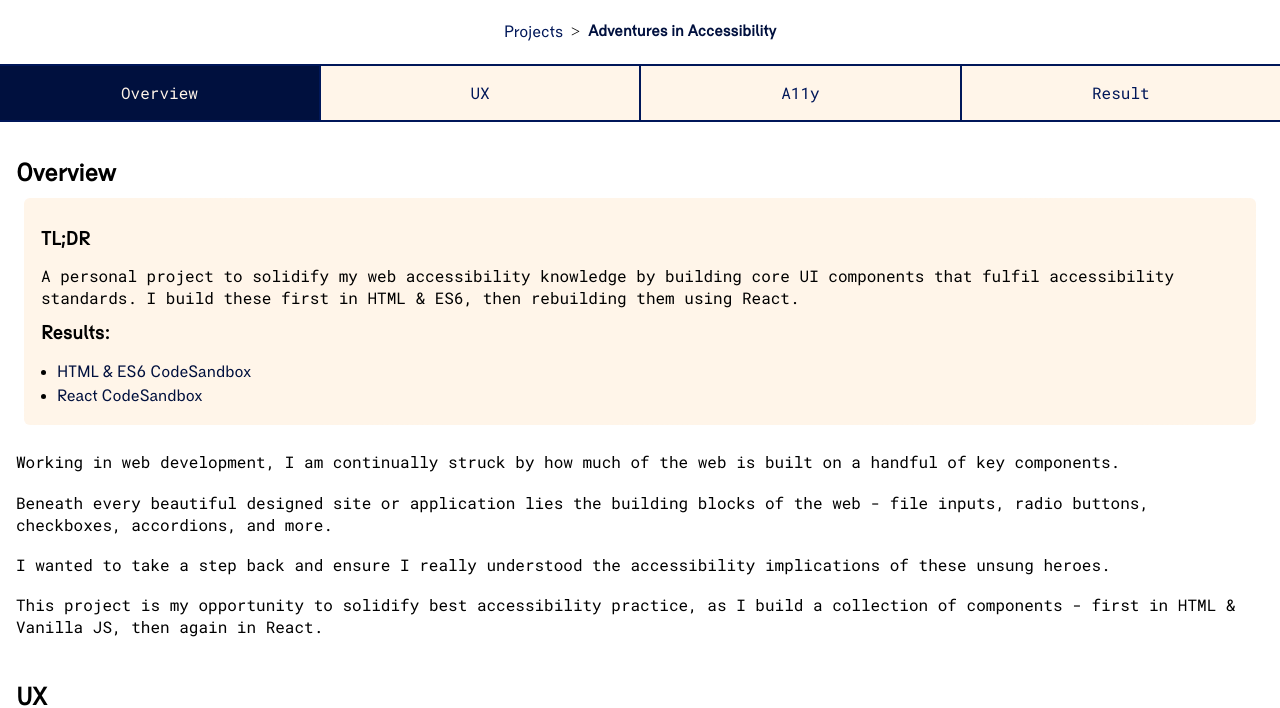
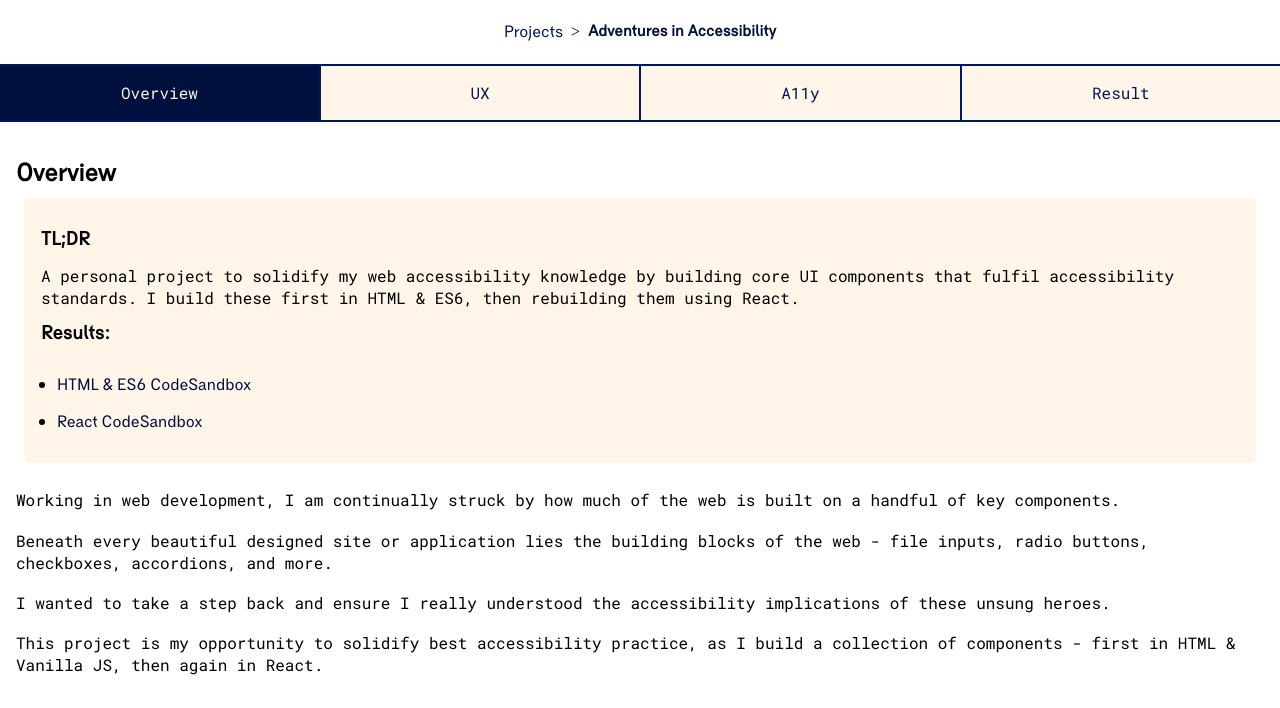
Before and after one commit to emmaboardman1986/portfoliov2, a Gatsby site: page /projects/adventures-in-accessibility in a window 1280 px wide. Shown: the part 103-811 px from the top of the page. Built offline with nearby package versions, Linux system fonts and the light colour scheme; Gatsby itself is replaced by a stand-in of ours; some packages are replaced by stand-ins of ours.

Commit message:
add NS project data

```diff
--- a/src/data/projects.json
+++ b/src/data/projects.json
@@ -7,5 +7,14 @@
     "ux": "<p>The components were developed in isolation, without a specific user-group in mind. Depending on the use-case, the user needs for the design or interactivity are likely to vary. The key considerations here were to create a solid, accessible baseline from which the components could be adapted and evolved as required.</p><p>Consequently, the design and styled adopted were based on colour palettes I found in daily life which appealed to me or matched particular projects I was working on, and which met colour contrast requirements.</p>",
     "a11y": "<p>I created a list of requirements that I wanted the components to meet, and that I had the resources to test. This list was adapted from the published advice of accessibility experts and standards groups.  I do not pretend to have met all user cases, and my testing is <strong>me</strong>, with a MAC screen reader. <strong>This is not, and is not intended to act as, a replacement for diverse user testing.</strong></p>",
     "result": "<p>Each component is hosted on CodeSandBox has been written up individually as a series of blog posts, which include the CodeSandBox embeds. Please click the component that interests you from the list below:</p>"
+  },
+  {
+    "slug" : "nihongo-scotland",
+    "title": "Nihongo Scotland",
+    "overviewtldr": "<h3>TL;DR</h3><p>A side-project for a Japanese language study-group in Edinburgh. Built with Prismic, Gatsby, React, and Styled Components.</p><h3>Results:</h3><ul><li><a href='https://nihongoscotland.netlify.com/' target='_blank'>WIP site</a></li></ul>",
+    "overview": "<p>Nihongo Scotland is a Japanese language club in Edinburgh, Scotland. The club offers Japanese students the opportunity to practice their conversation skills, in-person, with native speakers. The primary offering, 'Friday Night Study Club', is a casual, drop-in, donation-based session. The club also offers paid 'bootcamps' - intensive weekend courses, providing complete Japanese-language immersion. </p>",
+    "ux": "<p>User Research began with 1:1 semi-structured interviews with club members. Talking to users made it clear that the online presence simply acted as a digital signpost for the club - the allure of Nihongo Scotland is the opportunity to converse in-person with native speakers. </p><p>User Interview Results:</p><ul><li>Copy should be kept to a reading level suitable for non-native English speakers</li><li>The website should act as a brochure site, providing club time, location, and information. There is no current need to provide an online equivalent of the offline experience.</li><li>Bootcamp content is important - a large number of members found the page via their interest in / attendance at the Bootcamps</li></ul>",
+    "a11y": "<p>I created a list of requirements that I wanted the components to meet, and that I had the resources to test. This list was adapted from the published advice of accessibility experts and standards groups.  I do not pretend to have met all user cases, and my testing is <strong>me</strong>, with a MAC screen reader. <strong>This is not, and is not intended to act as, a replacement for diverse user testing.</strong></p>",
+    "result": "<a href='https://nihongoscotland.netlify.com/' target='_blank'>WIP site</a>"
   }
 ]
--- a/src/templates/projects.js
+++ b/src/templates/projects.js
@@ -106,6 +106,19 @@ const ProjectSection = styled.section`
   p {
     margin-top: 1.15rem;
   }
+  ul {
+    padding: 0.75rem 2rem;
+    li {
+      font-family: "Roboto-Mono-Regular", monospace;
+      list-style: disc;
+      &:not(:last-of-type) {
+        padding-bottom: 0.75rem;
+      }
+      li {
+        list-style: circle;
+      }
+    }
+  }
 `
 
 const ProjectContentBlock = styled.div``
```
